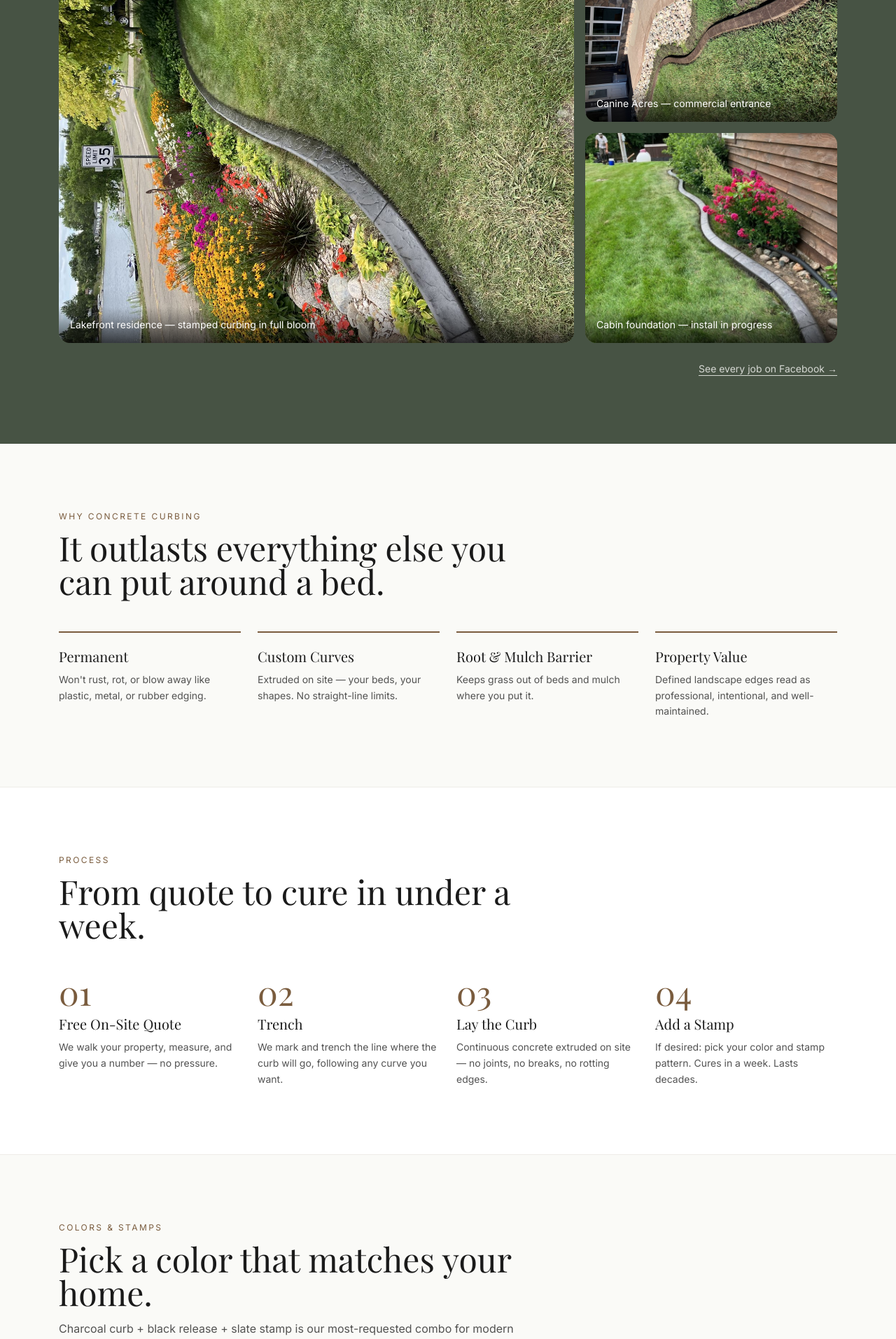
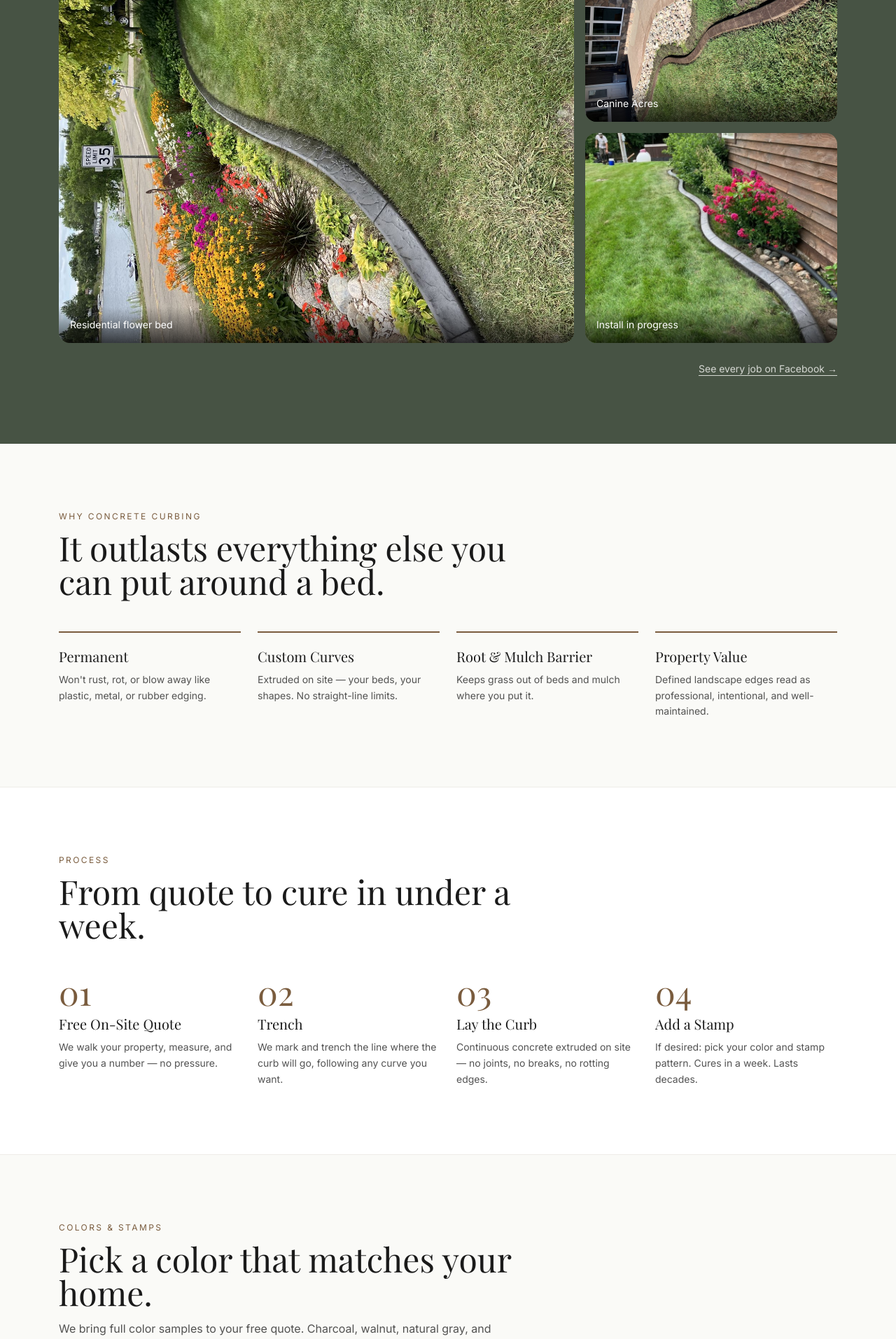
Before and after one commit to jessewunderlich/oak-valley-curbing, a Next.js app: page / in a window 1280 px wide. Shown: the part 1800-3713 px from the top of the page at 70% size. Built offline with nearby package versions, Linux system fonts and the light colour scheme; a web font is replaced by a local one.

Commit message:
Regenerate landscape OG image; replace speculative captions with neutral/factual ones

```diff
--- a/app/page.tsx
+++ b/app/page.tsx
@@ -73,18 +73,18 @@ const serviceArea = [
 const gallery = [
   {
     src: "/gallery/lakefront-curb.jpg",
-    alt: "Stamped concrete curbing along a lakeside flower bed in full bloom",
-    caption: "Lakefront residence — stamped curbing in full bloom",
+    alt: "Stamped concrete curbing along a flower bed in full bloom",
+    caption: "Residential flower bed",
   },
   {
     src: "/gallery/canine-acres.jpg",
-    alt: "Walnut stamped curbing around a rock-filled bed at a commercial entrance",
-    caption: "Canine Acres — commercial entrance",
+    alt: "Walnut stamped curbing around a rock landscape bed at Canine Acres",
+    caption: "Canine Acres",
   },
   {
     src: "/gallery/install-action.jpg",
-    alt: "Installer laying concrete curbing along a cabin foundation bed",
-    caption: "Cabin foundation — install in progress",
+    alt: "Installer laying concrete curbing along a foundation bed",
+    caption: "Install in progress",
   },
 ];
 
@@ -248,8 +248,8 @@ export default function Home() {
           <p className="uppercase tracking-[0.2em] text-xs text-[var(--accent)] mb-3">Colors & stamps</p>
           <h2 className="font-display text-4xl md:text-5xl">Pick a color that matches your home.</h2>
           <p className="mt-4 text-[var(--foreground)]/75">
-            Charcoal curb + black release + slate stamp is our most-requested combo for modern lake homes.
-            We bring full color samples to your free quote — natural gray, walnut, terra, and custom blends available.
+            We bring full color samples to your free quote. Charcoal, walnut, natural gray, and custom
+            blends available, plus your choice of stamp pattern.
           </p>
         </div>
         <div className="grid grid-cols-2 md:grid-cols-4 gap-5">
```
